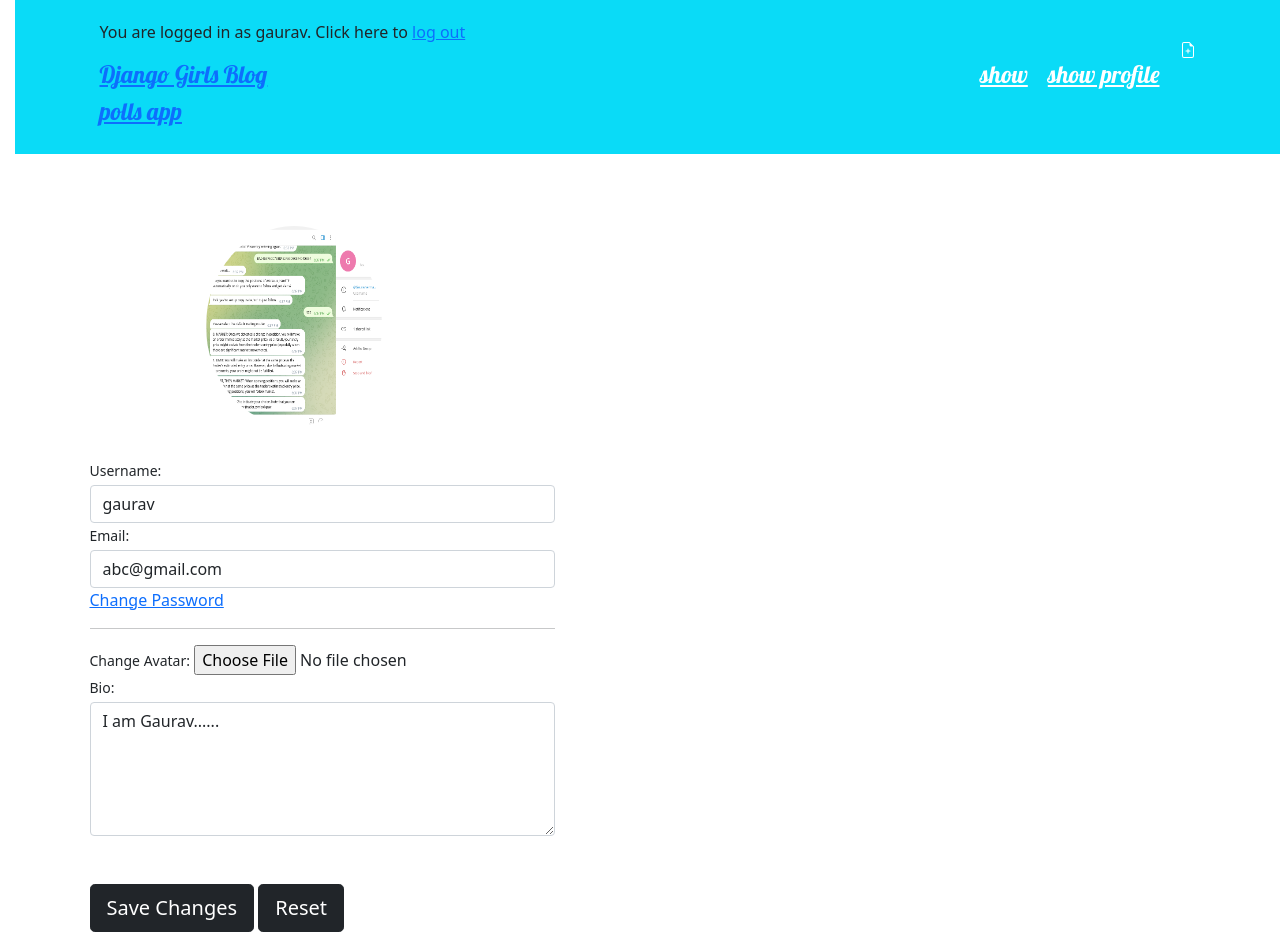
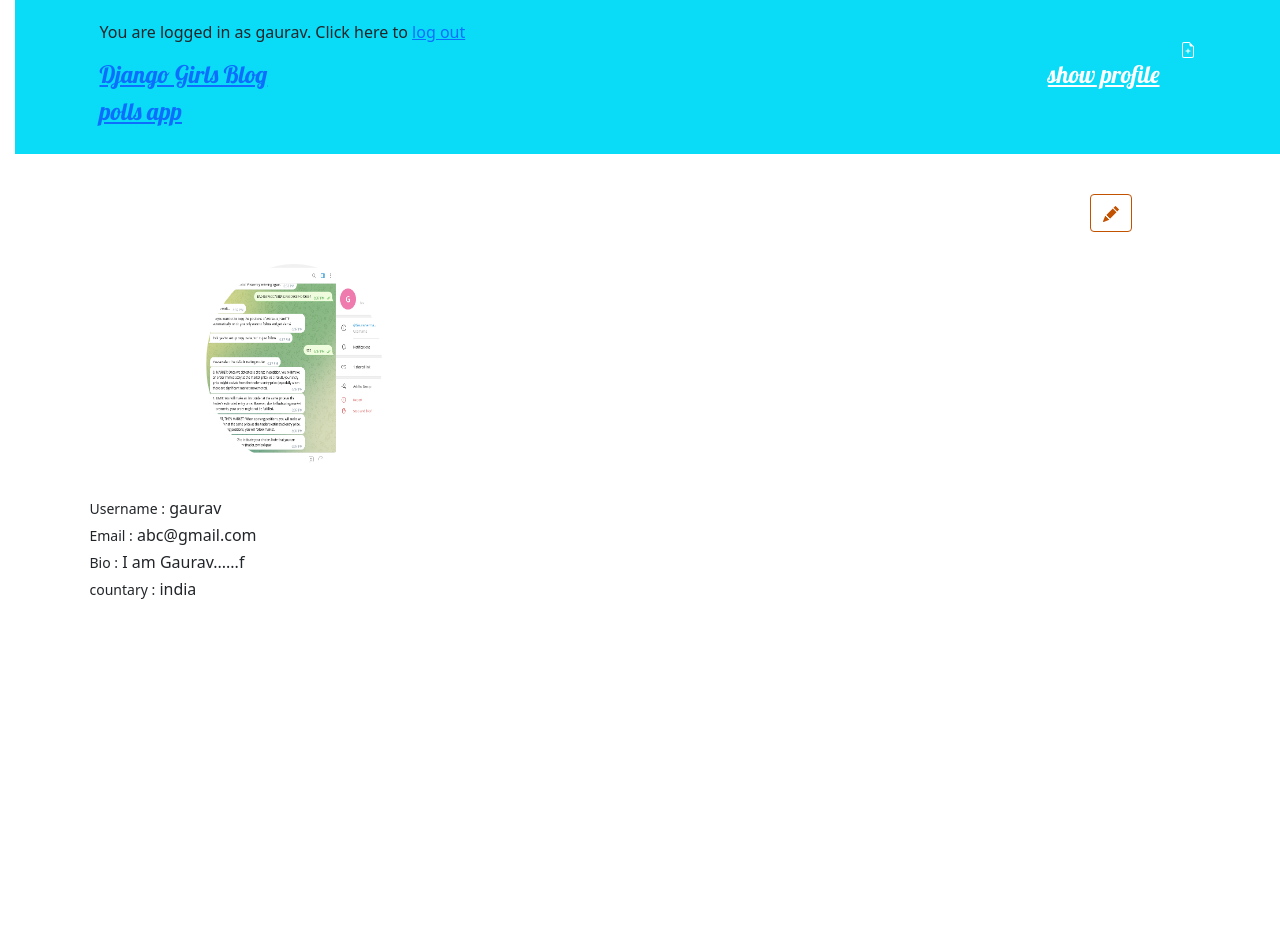
Before and after one commit to gauravverma285/mergegirlspoll, a Django app: page /show/ in a window 1280 px wide. After the commit the page ends 599 px from the top, so only its background shows below. Run offline with Django 4.2, Linux system fonts and the light colour scheme; a user stored in the database is signed in; data comes from the database, SQL or seed files in the repository.

Commit message:
changes for profile are done

```diff
--- a/mergeproject/blog/templates/blog/base.html
+++ b/mergeproject/blog/templates/blog/base.html
@@ -19,12 +19,12 @@
 
                 <p>You are logged in as {{ request.user }}. Click here to <a href="{% url 'logout' %}">log out</a></p>
 
-                <a href="{% url 'profile' %}" class="top-menu">
+                <!-- <a href="{% url 'profile' %}" class="top-menu">
                     <h4>show profile</h4>
-                </a>
+                </a> -->
 
                 <a href="{% url 'show' %}" class="top-menu">
-                    <h4>show</h4>
+                    <h4>show profile</h4>
                 </a>
 
                 {% else %}
--- a/mergeproject/blog/templates/blog/show.html
+++ b/mergeproject/blog/templates/blog/show.html
@@ -1,25 +1,44 @@
-{% extends 'blog/base.html' %}
-{% load static %}
-
-{% block head_title %}{{ user.username }} | show{% endblock head_title %}
-
+{% extends "blog/base.html" %}
+{% block title %}Profile Page{% endblock title %}
 {% block content %}
-<div class="container-fluid mt-5">
-  <div class="row">
-    <div class="card col-lg-6 offset-lg-3 mb-3">
-      <div class="row">
-        {% if user.profile.image %}_
-        <img class="card-img-top col-sm-3 col-4 my-3" src="{{ profile.image.url }}" alt="{{ user.username }}">
-        {% else %}
-        <img class="card-img-top col-sm-3 col-4 my-3" src="{% static 'img/avatar.svg' %}" alt="{{ user.username }}">
-        {% endif %}
-        <div class="card-body col-9">
-          <h2 class="card-title my-3">{{ user.username }}</h2>
-          <p>Last login on: {{ user.last_login }}</p>
-          <p class="card-text">{{ user.profile.about_me }}</p>
+<aside style="margin-left: 1000px;" class="actions">
+  <a class="btn btn-secondary" href="{% url 'profile' %}">
+      {% include './icons/pencil-fill.svg' %}
+  </a>
+</aside>
+    <div class="row my-3 p-3">
+        <img class="rounded-circle account-img" src="{{ user.avatar.url }} " style="width: 200px; height: 200px; margin-left: 100px; " />
+    </div>
+    {% if user_form.errors %}
+        <div class="alert alert-danger alert-dismissible" role="alert">
+            <div id="form_errors">
+                {% for key, value in user_form.errors.items %}
+                    <strong>{{ value }}</strong>
+                {% endfor %}
+            </div>
+            <button type="button" class="close" data-dismiss="alert" aria-label="Close">
+                <span aria-hidden="true">&times;</span>
+            </button>
         </div>
-      </div>
+    {% endif %}
+    <div class="form-content">
+        <form method="post" enctype="multipart/form-data">
+            {% csrf_token %}
+            <div class="form-row">
+                <div class="col-md-5">
+                    <div class="form-group">
+                        <label class="small mb-1">Username :</label>
+                            {{ user_form.user }} <br>
+                        <label class="small mb-1">Email :</label>
+                            {{ user_form.user.email }} <br>
+                          <label class="small mb-1">Bio :</label>
+                            {{ user_form.bio }} <br>
+                          <label class="small mb-1">countary :</label>
+                            {{ user_form.user.country }}
+                    </div>
+                </div>
+            </div>
+            <br><br>
+        </form>
     </div>
-  </div>
-</div>
-{% endblock %}
+{% endblock content %}
--- a/mergeproject/blog/urls.py
+++ b/mergeproject/blog/urls.py
@@ -13,7 +13,7 @@ urlpatterns = [
     path('login/', views.login_view, name='login'),
     path('signup/', views.signup, name='signup'),
     path('logout/', views.logout_user, name='logout'),
-    path('show/', views.profile, name='show'),
+    path('show/', views.show, name='show'),
     path('profile/', views.profile, name='profile'),
     path('category/<str:slug>/', views.category_list, name='category_list'),
     path('tag/', views.tag_list, name='tag_list'),
--- a/mergeproject/blog/views.py
+++ b/mergeproject/blog/views.py
@@ -92,10 +92,23 @@ def post_detail(request, slug):
 #     return render(request, 'blog/login.html', {'login': login})
 
 @login_required
-def show(request, username):
-    user = get_object_or_404(CustomUser, username=username)
-    profile = get_object_or_404(Profile, user=user)
-    return render(request, 'blog/show.html', {'profile': profile, 'user': user})
+def show(request):
+    user_form = Profile.objects.all().last()
+    # profile = CustomUser.objects.all()
+    # user = Profile.objects.all().last()
+    # # username = user.username
+    # bio = user.bio
+    # print(bio, "BBBBBBBBBBBBBBBBBBBBBBBB")
+    # avatar = user.avatar
+    # username = user.user
+    # print(username, 'CCCCCCCCCCCCCCCCCC')
+
+    # print(user, "AAAAAAAAAAAAAAAAAAAAAAAAA")
+
+    # user = get_object_or_404(CustomUser)
+    # print(user, 'AAAAAAAAAAAAAAAAAAAAAAAAAAAAAAAa')
+    # profile = get_object_or_404(Profile, user=user)
+    return render(request, 'blog/show.html', {'profile': profile, 'user_form': user_form})
 
 @login_required
 def profile(request):
```
